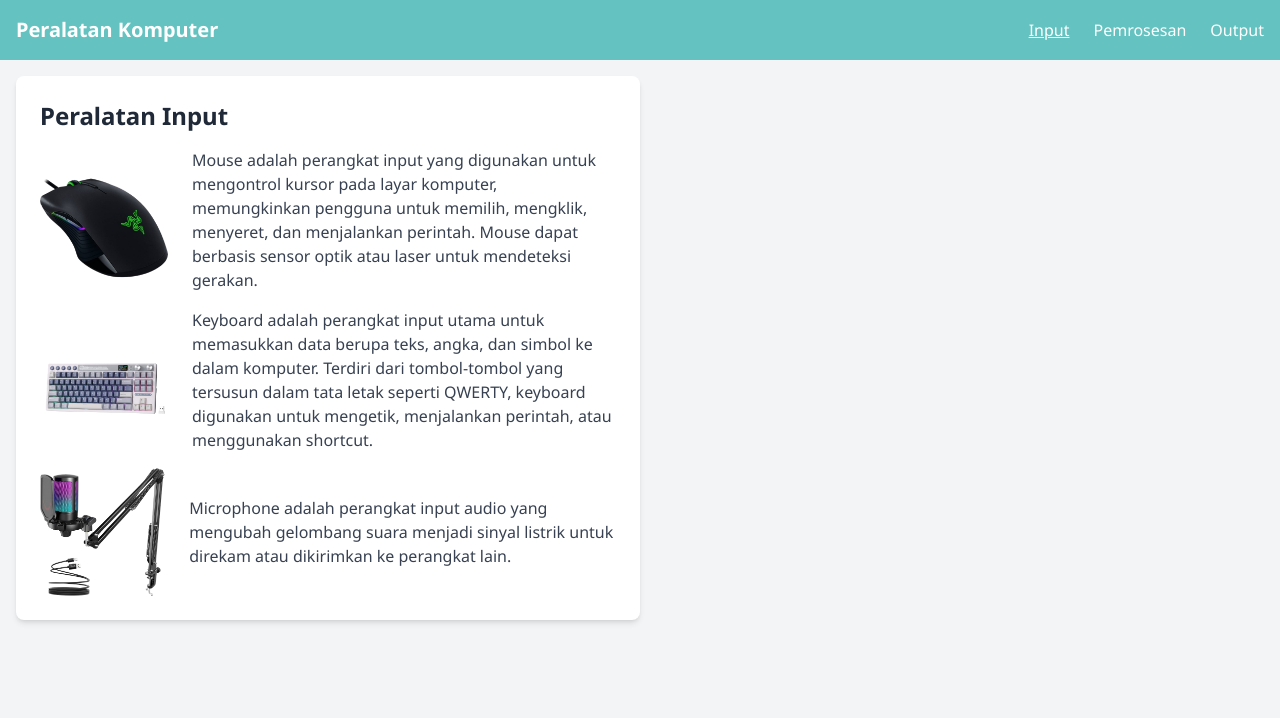
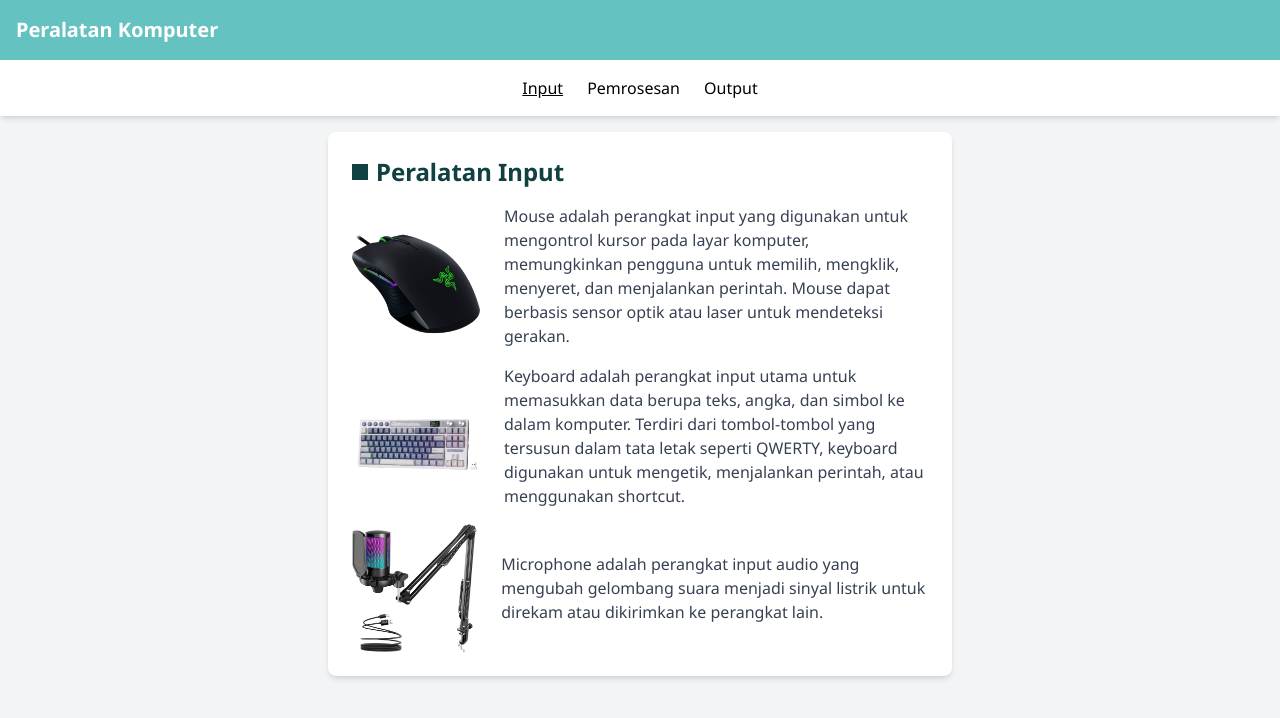
Before and after one commit to Rakaze14/web-peripheral, a React (Vite) app: page / in a window 1280 px wide. Shown: the top 718 px of the page. Built offline with nearby package versions, Linux system fonts and the light colour scheme.

Commit message:
Update App.jsx

```diff
--- a/src/App.jsx
+++ b/src/App.jsx
@@ -17,6 +17,11 @@ function App() {
       <header className="bg-[#64c2c0] text-white p-4">
         <div className="container mx-auto flex justify-between items-center">
           <h1 className="text-xl font-bold">Peralatan Komputer</h1>
+        </div>
+      </header>
+
+      {/* Tabs Section */}
+      <div className="bg-white p-4 shadow-md flex justify-center">
         <nav>
           <ul className="flex space-x-6">
             <li>
@@ -52,13 +57,15 @@ function App() {
           </ul>
         </nav>
       </div>
-      </header>
 
       {/* Main Content */}
       <main className="p-4">
         {activeTab === "input" && (
-          <section id="input" className="w-full md:w-3/4 lg:w-1/2 bg-white p-6 rounded-lg shadow-md mb-6">
-            <h2 className="text-2xl font-semibold text-gray-800 mb-4">Peralatan Input</h2>
+          <section id="input" className="w-full md:w-3/4 lg:w-1/2 bg-white p-6 rounded-lg shadow-md mb-6 mx-auto">
+            <div className="flex items-center mb-4">
+              <div className="w-4 h-4 bg-[#104041] mr-2"></div>
+              <h2 className="text-2xl font-semibold text-[#104041]">Peralatan Input</h2>
+            </div>
             <div className="flex flex-col md:flex-row items-center">
               <img
                 src={mouseImage}
@@ -93,8 +100,11 @@ function App() {
         )}
 
         {activeTab === "pemrosesan" && (
-          <section id="pemrosesan" className="w-full md:w-3/4 lg:w-1/2 bg-white p-6 rounded-lg shadow-md mb-6">
-            <h2 className="text-2xl font-semibold text-gray-800 mb-4">Peralatan Pemrosesan</h2>
+          <section id="pemrosesan" className="w-full md:w-3/4 lg:w-1/2 bg-white p-6 rounded-lg shadow-md mb-6 mx-auto">
+            <div className="flex items-center mb-4">
+              <div className="w-4 h-4 bg-[#104041] mr-2"></div>
+              <h2 className="text-2xl font-semibold text-[#104041]">Peralatan Pemrosesan</h2>
+            </div>
             <div className="flex flex-col md:flex-row items-center">
               <img
                 src={cpuImage}
@@ -129,8 +139,11 @@ function App() {
         )}
 
         {activeTab === "output" && (
-          <section id="output" className="w-full md:w-3/4 lg:w-1/2 bg-white p-6 rounded-lg shadow-md mb-6">
-            <h2 className="text-2xl font-semibold text-gray-800 mb-4">Peralatan Output</h2>
+          <section id="output" className="w-full md:w-3/4 lg:w-1/2 bg-white p-6 rounded-lg shadow-md mb-6 mx-auto">
+            <div className="flex items-center mb-4">
+              <div className="w-4 h-4 bg-[#104041] mr-2"></div>
+              <h2 className="text-2xl font-semibold text-[#104041]">Peralatan Output</h2>
+            </div>
             <div className="flex flex-col md:flex-row items-center">
               <img
                 src={monitorImage}
```
Lines whose indentation alone changed are shown as unchanged.
